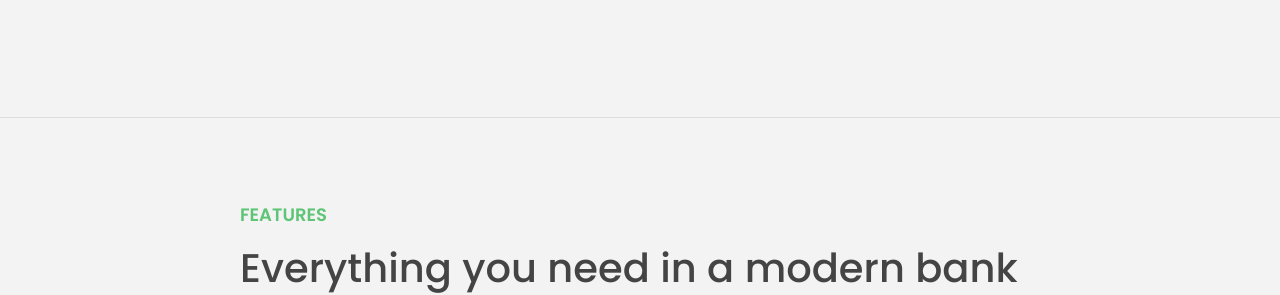
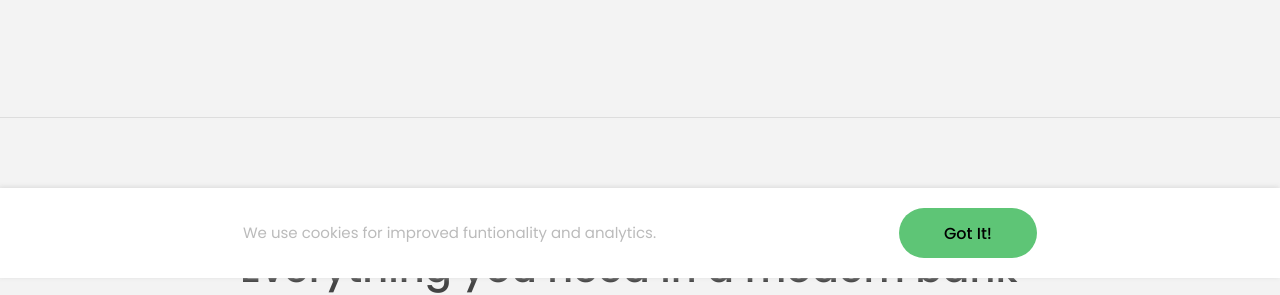
Before and after one commit to surajbera/bankist-ui, a plain HTML site: page index.html in a window 1280 px wide. Shown: the part 522-817 px from the top of the page. Drawn offline with Linux system fonts and the light colour scheme.

Commit message:
added privacy-policy block at the very bottom

```diff
--- a/script.js
+++ b/script.js
@@ -30,3 +30,26 @@ document.addEventListener('keydown', function (e) {
     closeModal();
   }
 });
+
+/* Working with the DOM API */
+
+// console.log(document.documentElement);
+// console.log(document.head);
+// console.log(document.body);
+
+const header = document.querySelector('.header');
+const message = document.createElement('div');
+message.classList.add('cookie-message');
+// message.textContent = 'We use cookies for improved funtionality and analytics';
+message.innerHTML = 'We use cookies for improved funtionality and analytics. <button class="btn btn--close-cookie">Got It!</button>'
+// header.prepend(message);
+// header.prepend(message.cloneNode(true));
+header.append(message);
+
+// header.before(message.cloneNode(true));
+// header.after(message.cloneNode(true));
+
+document.querySelector('.btn--close-cookie').addEventListener('click', function() {
+  message.remove();
+  // message.parentElement.removeChild(message);
+})
--- a/style.css
+++ b/style.css
@@ -110,4 +110,4 @@ h4{font-size:2.4rem;font-weight:500}
 .modal__form button{grid-column:1/span 2;justify-self:center;margin-top:1rem}
 .btn--close-modal{font-family:inherit;color:inherit;position:absolute;top:.5rem;right:2rem;font-size:4rem;cursor:pointer;border:none;background:0 0}
 .hidden{visibility:hidden;opacity:0}
-.cookie-message{display:flex;align-items:center;justify-content:space-evenly;width:100%;background-color:#fff;color:#bbb;font-size:1.5rem;font-weight:400}
+.cookie-message{display: flex; align-items: center; justify-content: space-evenly; background-color: #fff; color: #bbb; font-size: 1.5rem; font-weight: 400; position: fixed; bottom: 0; left: 0; width: 100%; z-index: 1; padding: 2rem 0; box-shadow: -1px -1px 5px 0px rgb(217 217 217);}
```
Also changed, not shown: 1 other file.
